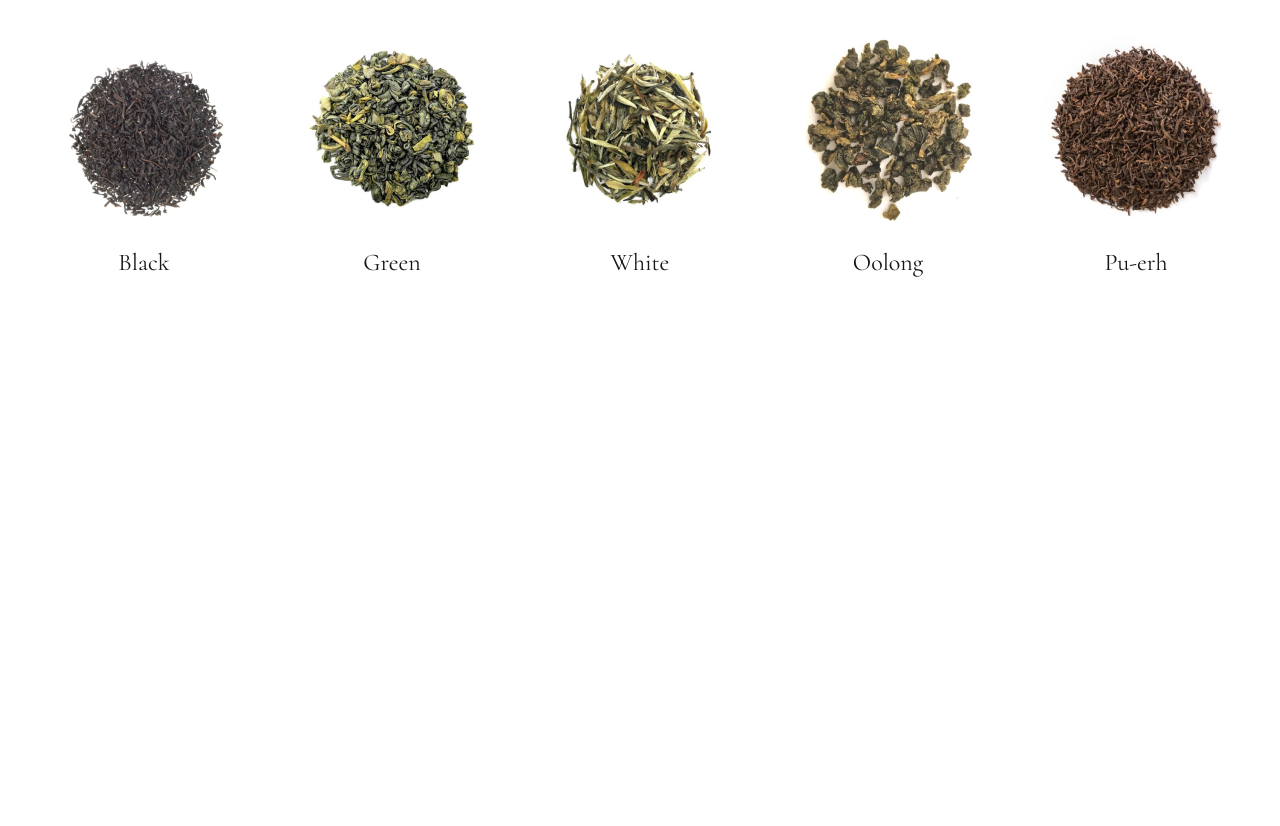
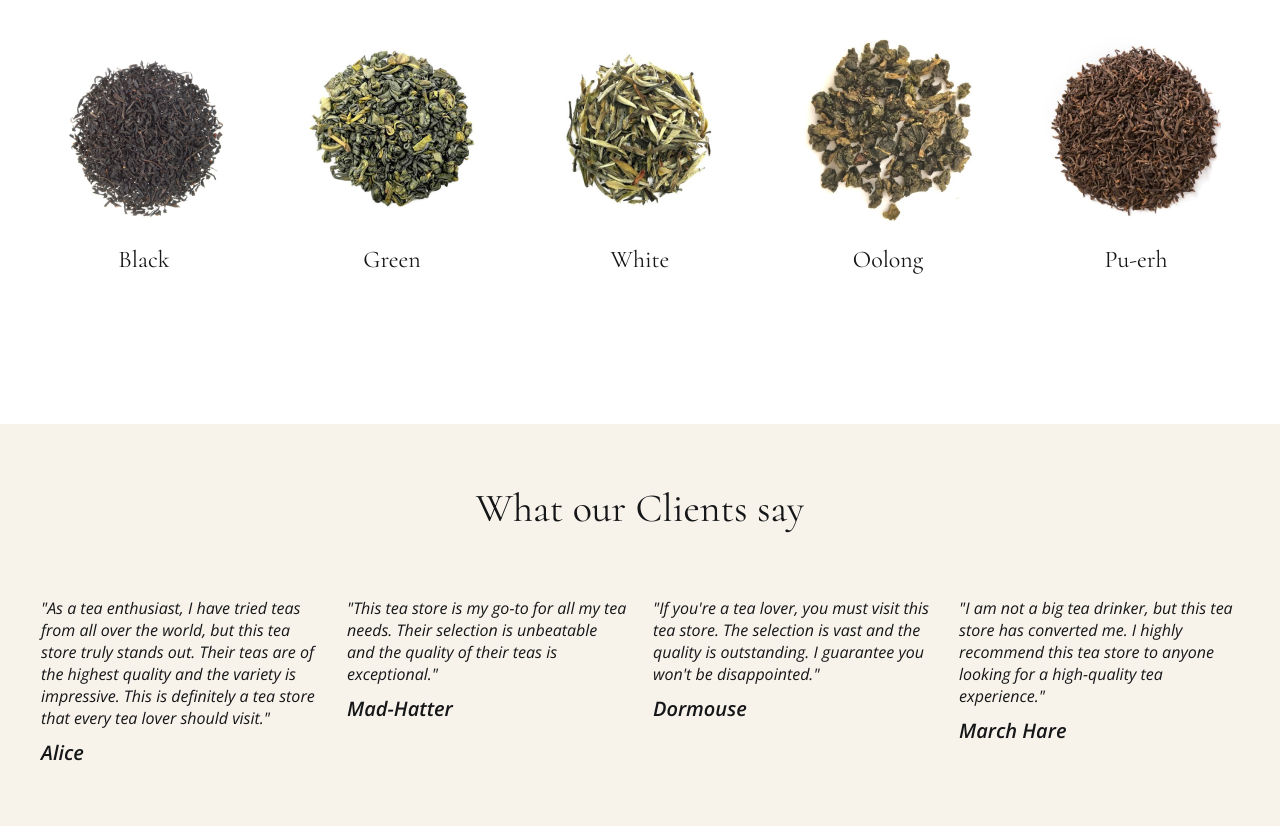
Before and after one commit to Floyd-88/tea-landing, a plain HTML site: page index.html in a window 1280 px wide. Shown: the part 1173-1999 px from the top of the page. Before the commit the page ends 1604 px from the top, so only its background shows below. Drawn offline with nearby package versions, Linux system fonts and the light colour scheme.

Commit message:
block reviews

```diff
--- a/index.html
+++ b/index.html
@@ -26,7 +26,7 @@
           </a>
           <nav class="menu">
             <ul class="menu__list">
-            <img class="close" src="./images/icons/close.svg" alt="close">
+              <img class="close" src="./images/icons/close.svg" alt="close" />
 
               <li class="menu__item">
                 <a href="#" class="menu__link">Black</a>
@@ -67,7 +67,9 @@
                     <img src="./images/icons/profile.svg" alt="profile" />
                   </a>
                 </li>
-                    <li class="user__actions__item .user__actions__item--searh__mobile">
+                <li
+                  class="user__actions__item .user__actions__item--searh__mobile"
+                >
                   <a href="#" class="user__actions__link">
                     <img src="./images/icons/search.svg" alt="search" />
                   </a>
@@ -114,8 +116,8 @@
 
       <section class="variety-tea">
         <div class="container">
-          <blockquote class="blockquote">
-            <p class="blockquote__text">
+          <blockquote class="variety-tea__blockquote">
+            <p class="variety-tea__blockquote__text">
               "Tea is not just a drink, it's a way of life and a way to connect
               with our loved ones."
             </p>
@@ -168,6 +170,62 @@
           </div>
         </div>
       </section>
+
+      <section class="reviews">
+        <div class="container">
+          <div class="reviews__wrap">
+            <h2 class="reviews__title">What our Clients say</h2>
+
+            <ul class="reviews__list">
+              <li class="reviews__item">
+                <blockquote class="reviews__blockquote">
+                  <p class="reviews__item__text">
+                    "As a tea enthusiast, I have tried teas from all over the
+                    world, but this tea store truly stands out. Their teas are
+                    of the highest quality and the variety is impressive. This
+                    is definitely a tea store that every tea lover should
+                    visit."
+                  </p>
+                  <cite class="reviews__item__name">Alice</cite>
+                </blockquote>
+              </li>
+
+              <li class="reviews__item">
+                <blockquote class="reviews__blockquote">
+                  <p class="reviews__item__text">
+                    "This tea store is my go-to for all my tea needs. Their
+                    selection is unbeatable and the quality of their teas is
+                    exceptional."
+                  </p>
+                  <cite class="reviews__item__name">Mad-Hatter</cite>
+                </blockquote>
+              </li>
+
+              <li class="reviews__item">
+                <blockquote class="reviews__blockquote">
+                  <p class="reviews__item__text">
+                    "If you're a tea lover, you must visit this tea store. The
+                    selection is vast and the quality is outstanding. I
+                    guarantee you won't be disappointed."
+                  </p>
+                  <cite class="reviews__item__name">Dormouse</cite>
+                </blockquote>
+              </li>
+
+              <li class="reviews__item">
+                <blockquote class="reviews__blockquote">
+                  <p class="reviews__item__text">
+                    "I am not a big tea drinker, but this tea store has
+                    converted me. I highly recommend this tea store to anyone
+                    looking for a high-quality tea experience."
+                  </p>
+                  <cite class="reviews__item__name">March Hare</cite>
+                </blockquote>
+              </li>
+            </ul>
+          </div>
+        </div>
+      </section>
     </main>
 
     <script src="./main.js"></script>
--- a/style.css
+++ b/style.css
@@ -2,6 +2,7 @@ body {
   position: relative;
   font-family: "Open Sans", sans-serif;
   /* font-family: "Cormorant", serif; */
+  line-height: normal;
 }
 .container {
   max-width: 1240px;
@@ -110,13 +111,13 @@ body {
   padding-top: 149px;
 }
 
-.blockquote {
+.variety-tea__blockquote {
   display: flex;
   justify-content: center; /* Центрирует содержимое горизонтально */
   align-items: center; /* Центрирует содержимое вертикально, если нужно */
   text-align: center; /* Центрирует текст внутри блока */
 }
-.blockquote__text {
+.variety-tea__blockquote__text {
   max-width: 704px;
   font-family: "Cormorant", serif;
   font-style: italic;
@@ -163,6 +164,65 @@ body {
   color: #151618;
 }
 
+.reviews {
+  background-color: #f7f2ea;
+  padding: 60px 0;
+}
+.reviews__wrap {
+}
+.reviews__title {
+  text-align: center;
+  padding-bottom: 65px;
+  font-family: "Cormorant", serif;
+  font-weight: 400;
+  font-size: 40px;
+  color: #151618;
+}
+.reviews__list {
+  display: flex;
+  justify-content: center;
+  flex-wrap: wrap;
+  gap: 0 26px;
+}
+.reviews__item {
+  flex-basis: 280px;
+}
+
+.reviews__blockquote {
+
+}
+
+.reviews__item__text {
+  padding-bottom: 10px;
+  font-style: italic;
+  font-weight: 300;
+  font-size: 16px;
+  color: #151618;
+}
+.reviews__item__name {
+  font-weight: 600;
+  font-size: 20px;
+  color: #151618;
+}
+
+
+
+
+
+
+
+
+
+
+
+
+
+
+
+
+
+
+
 /* ---------------------------------------- */
 
 @media (max-width: 1000px) {
@@ -207,6 +267,10 @@ body {
   .variety-tea__name {
     margin-top: 15px;
   }
+
+  .reviews__item:last-child {
+    display: none;
+  }
 }
 
 @media (max-width: 768px) {
@@ -237,9 +301,9 @@ body {
     max-height: 0; /* Меню скрыто */
     overflow: hidden;
     transition: max-height 0.3s ease-in-out; /* Плавный переход высоты */
-}
+  }
 
-.menu.active__menu {
+  .menu.active__menu {
     max-height: 691px;
   }
 
@@ -338,6 +402,32 @@ body {
   .active__menu {
     display: block;
   }
+
+  .reviews {
+    padding-bottom: 82px;
+  }
+
+  .reviews__list {
+    gap: 30px 76px;
+  }
+
+  .reviews__item {
+    flex-basis: 280px;
+  }
+
+  .reviews__item:last-child {
+    display: block;
+  }
+}
+
+@media (max-width: 676px) {
+    .reviews__item {
+        flex-basis: 220px;
+      }
+
+      .reviews__list {
+        gap: 30px 20px;
+    }
 }
 
 @media (max-width: 480px) {
@@ -391,6 +481,20 @@ body {
     width: 160px;
     height: 160px;
   }
+
+  .reviews__title {
+    padding-bottom: 50px;
+}
+
+.reviews__item {
+    flex-basis: 220px;
+  }
+
+  .reviews__list {
+    gap: 30px 20px;
+}
+
+
 }
 
 @media (max-width: 360px) {
@@ -427,7 +531,7 @@ body {
     padding-top: 70px;
   }
 
-  .blockquote__text {
+  .variety-tea__blockquote__text {
     max-width: 340px;
     font-family: "Open Sans", sans-serif;
     font-size: 16px;
@@ -446,5 +550,20 @@ body {
     padding-bottom: 80px;
   }
 
+  .reviews {
+    padding: 50px 0;
+  }
 
+  .reviews__title {
+    padding-bottom: 30px;
+    font-size: 24px;
 }
+
+.reviews__item:not(:first-child, :last-child) {
+    display: none;
+}
+
+.reviews__item {
+    flex-basis: 100%;
+  }
+}
```
Lines whose indentation alone changed are shown as unchanged.
